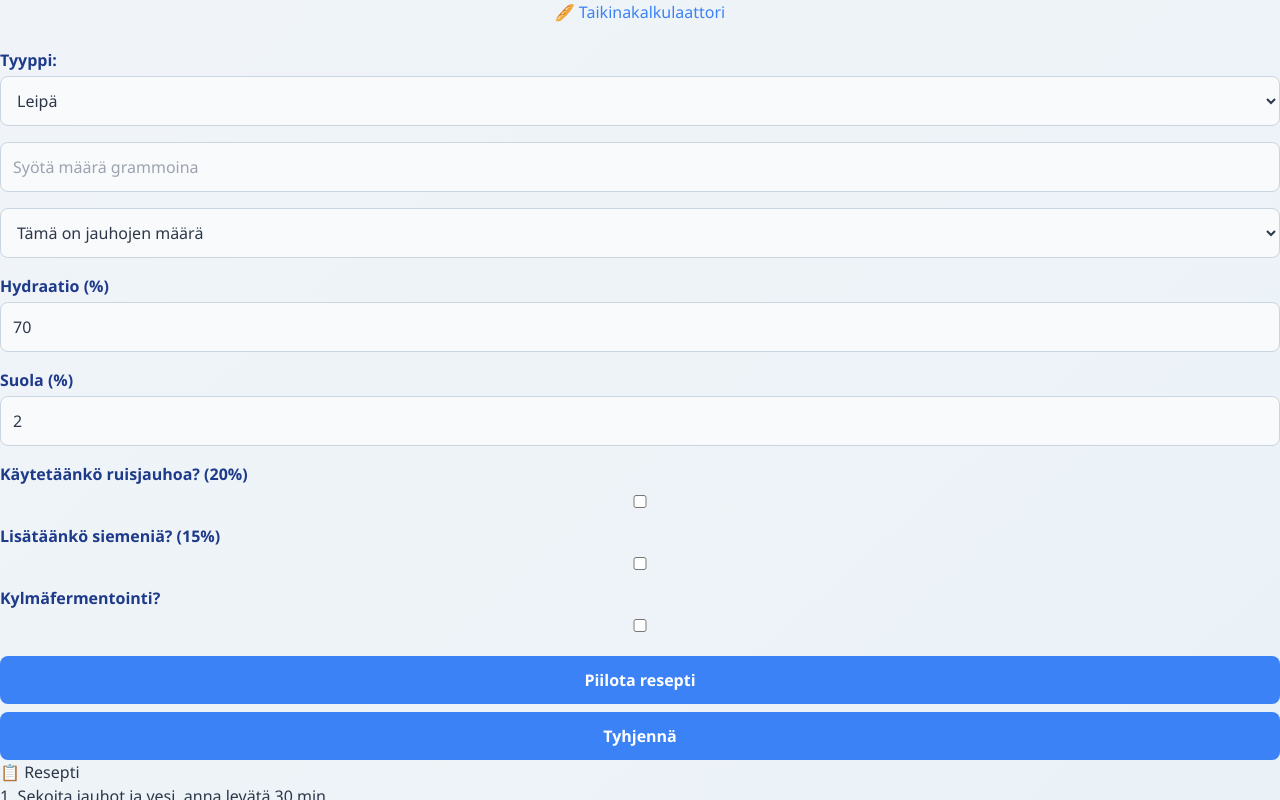
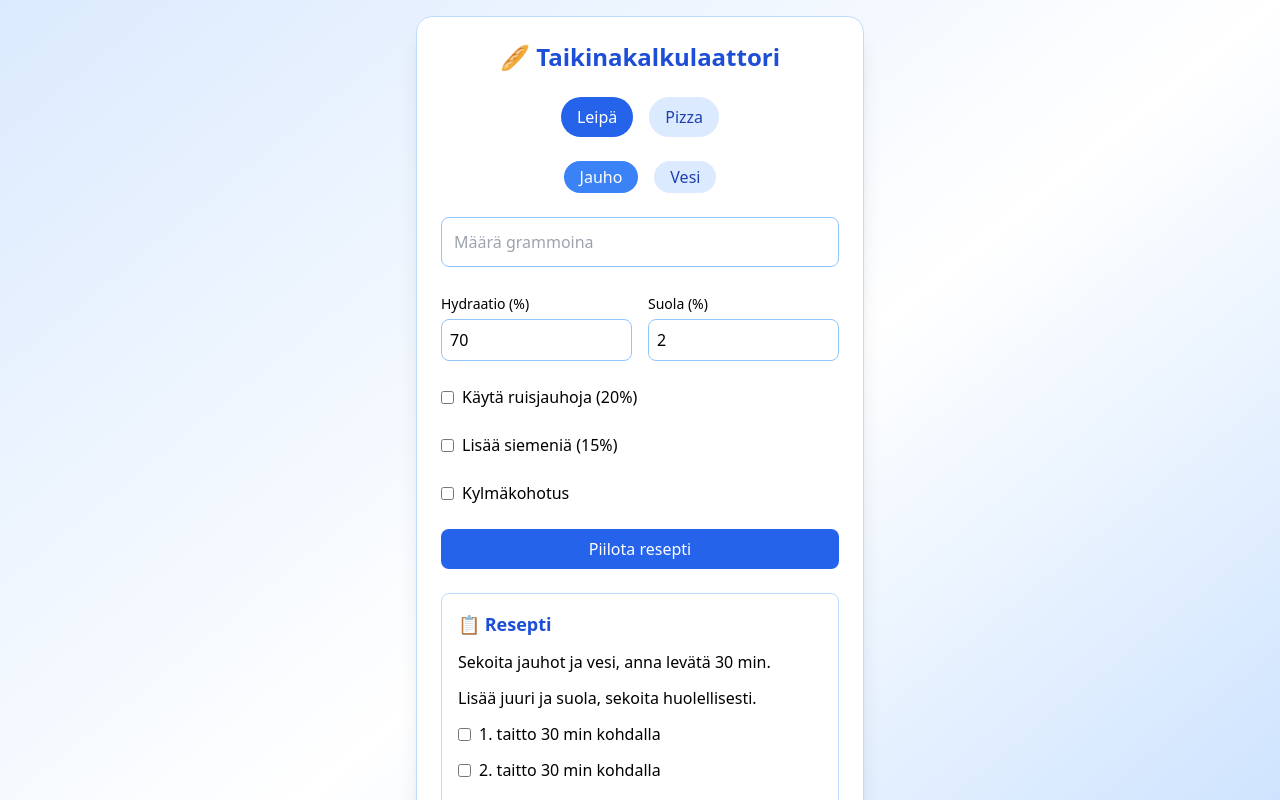
Before and after one commit to VilleJLehtola/Dough-calculator, a React (Vite) app: page / in a window 1280 px wide. Both pictures are taken after a click on the button "Näytä resepti". Shown: the top 800 px of the page. Built offline with nearby package versions, Linux system fonts and the light colour scheme.

Commit message:
Update App.jsx

```diff
--- a/src/App.jsx
+++ b/src/App.jsx
@@ -1,44 +1,42 @@
-import React, { useState } from 'react';
-import './App.css';
+import React, { useState } from "react";
+import "./index.css"; // Use your main CSS file
 
 export default function App() {
-  const [inputGrams, setInputGrams] = useState('');
-  const [inputType, setInputType] = useState('jauho');
+  const [inputGrams, setInputGrams] = useState("");
+  const [inputType, setInputType] = useState("jauho");
   const [hydration, setHydration] = useState(70);
   const [saltPct, setSaltPct] = useState(2);
-  const [mode, setMode] = useState('leipa');
+  const [mode, setMode] = useState("leipa");
   const [showRecipe, setShowRecipe] = useState(false);
+  const [coldFermentation, setColdFermentation] = useState(false);
+  const [useRye, setUseRye] = useState(false);
+  const [addSeeds, setAddSeeds] = useState(false);
+  const [addOil, setAddOil] = useState(false);
   const [foldsDone, setFoldsDone] = useState(0);
 
-  const [useOil, setUseOil] = useState(false);
-  const [coldFerment, setColdFerment] = useState(false);
-  const [useRye, setUseRye] = useState(false);
-  const [useSeeds, setUseSeeds] = useState(false);
-
   const resetAll = () => {
-    setInputGrams('');
-    setInputType('jauho');
+    setInputGrams("");
+    setInputType("jauho");
     setHydration(70);
     setSaltPct(2);
-    setMode('leipa');
+    setMode("leipa");
     setShowRecipe(false);
+    setColdFermentation(false);
+    setUseRye(false);
+    setAddSeeds(false);
+    setAddOil(false);
     setFoldsDone(0);
-    setUseOil(false);
-    setColdFerment(false);
-    setUseRye(false);
-    setUseSeeds(false);
   };
 
   const calculate = () => {
     const grams = parseFloat(inputGrams);
-    if (isNaN(grams) || grams <= 0) return {};
+    if (isNaN(grams) || grams <= 0) return null;
 
     const h = hydration / 100;
     const s = saltPct / 100;
+    let jauho, vesi, suola, juuri, oljy = 0, seeds = 0;
 
-    let jauho, vesi, suola, juuri, öljy = 0, siemenet = 0;
-
-    if (inputType === 'jauho') {
+    if (inputType === "jauho") {
       jauho = grams;
       vesi = h * jauho;
     } else {
@@ -48,168 +46,190 @@ export default function App() {
 
     suola = jauho * s;
     juuri = jauho * 0.2;
+    if (addOil && mode === "pizza") oljy = jauho * 0.03;
+    if (addSeeds && mode === "leipa") seeds = jauho * 0.15;
+    const yhteensa = jauho + vesi + suola + juuri + oljy + seeds;
 
-    if (mode === 'pizza' && useOil) {
-      öljy = jauho * 0.03;
-    }
-
-    if (useSeeds && mode === 'leipa') {
-      siemenet = jauho * 0.15;
-    }
-
-    const jauhotyypit = mode === 'pizza'
+    const jauhotyypit =
+      mode === "pizza"
         ? {
-          '00-jauho': jauho * (1000 / 1070),
-          'puolikarkea': jauho * (70 / 1070),
+            "00-jauho": jauho * (1000 / 1070),
+            puolikarkea: jauho * (70 / 1070),
           }
         : useRye
         ? {
-          'puolikarkea': jauho * 0.8,
-          'ruisjauho': jauho * 0.2,
+            ruis: jauho * 0.2,
+            puolikarkea: jauho * 0.65,
+            täysjyvä: jauho * 0.15,
           }
         : {
-          'puolikarkea': jauho * (500 / 620),
-          'täysjyvä': jauho * (120 / 620),
+            puolikarkea: jauho * (500 / 620),
+            täysjyvä: jauho * (120 / 620),
           };
 
-    const yhteensa = jauho + vesi + suola + juuri + öljy + siemenet;
-
-    return { jauho, vesi, suola, juuri, öljy, siemenet, yhteensa, jauhotyypit };
+    return { jauho, vesi, suola, juuri, oljy, seeds, yhteensa, jauhotyypit };
   };
 
   const result = calculate();
 
-  const foldSchedule = ['30min', '30min', '45min', '60min'];
+  return (
+    <div className="min-h-screen flex items-center justify-center bg-gradient-to-br from-blue-100 via-white to-blue-200 p-4 transition-all">
+      <div className="bg-white p-6 rounded-2xl shadow-xl w-full max-w-md border border-blue-200 space-y-6 transition-all duration-500">
+        <h1 className="text-2xl font-bold text-center text-blue-700">🥖 Taikinakalkulaattori</h1>
 
-  return (
-    <div className="app">
-      <div className="calculator">
-        <h1>🥖 Taikinakalkulaattori</h1>
+        <div className="flex justify-center gap-4">
+          <button
+            onClick={() => setMode("leipa")}
+            className={`px-4 py-2 rounded-full ${
+              mode === "leipa" ? "bg-blue-600 text-white" : "bg-blue-100 text-blue-800"
+            }`}
+          >
+            Leipä
+          </button>
+          <button
+            onClick={() => setMode("pizza")}
+            className={`px-4 py-2 rounded-full ${
+              mode === "pizza" ? "bg-blue-600 text-white" : "bg-blue-100 text-blue-800"
+            }`}
+          >
+            Pizza
+          </button>
+        </div>
 
-        <div className="controls">
-          <div className="row">
-            <label>Tyyppi:</label>
-            <select value={mode} onChange={e => setMode(e.target.value)}>
-              <option value="leipa">Leipä</option>
-              <option value="pizza">Pizza</option>
-            </select>
+        <div className="flex justify-center gap-4">
+          <button
+            onClick={() => setInputType("jauho")}
+            className={`px-4 py-1 rounded-full ${
+              inputType === "jauho" ? "bg-blue-500 text-white" : "bg-blue-100 text-blue-800"
+            }`}
+          >
+            Jauho
+          </button>
+          <button
+            onClick={() => setInputType("vesi")}
+            className={`px-4 py-1 rounded-full ${
+              inputType === "vesi" ? "bg-blue-500 text-white" : "bg-blue-100 text-blue-800"
+            }`}
+          >
+            Vesi
+          </button>
         </div>
 
         <input
           type="number"
-            min="0"
           value={inputGrams}
           onChange={e => setInputGrams(e.target.value)}
-            placeholder="Syötä määrä grammoina"
+          placeholder="Määrä grammoina"
+          className="w-full p-3 border border-blue-300 rounded-lg"
         />
 
-          <select
-            value={inputType}
-            onChange={e => setInputType(e.target.value)}
-          >
-            <option value="jauho">Tämä on jauhojen määrä</option>
-            <option value="vesi">Tämä on veden määrä</option>
-          </select>
-
-          <div className="row">
-            <label>Hydraatio (%)</label>
+        <div className="grid grid-cols-2 gap-4">
+          <div>
+            <label className="text-sm font-medium">Hydraatio (%)</label>
             <input
               type="number"
+              value={hydration}
               min={55}
-              value={hydration}
-              onChange={e => setHydration(Math.max(55, parseFloat(e.target.value)))}
+              onChange={e => setHydration(e.target.value)}
+              className="w-full p-2 mt-1 border border-blue-300 rounded-lg"
             />
           </div>
-
-          <div className="row">
-            <label>Suola (%)</label>
+          <div>
+            <label className="text-sm font-medium">Suola (%)</label>
             <input
               type="number"
               value={saltPct}
-              onChange={e => setSaltPct(parseFloat(e.target.value))}
+              onChange={e => setSaltPct(e.target.value)}
+              className="w-full p-2 mt-1 border border-blue-300 rounded-lg"
             />
           </div>
+        </div>
 
-          {mode === 'pizza' && (
-            <div className="row">
-              <label>Lisätäänkö öljyä? (3%)</label>
-              <input type="checkbox" checked={useOil} onChange={e => setUseOil(e.target.checked)} />
+        {mode === "pizza" && (
+          <div className="flex gap-2 items-center">
+            <input type="checkbox" checked={addOil} onChange={e => setAddOil(e.target.checked)} />
+            <label>Lisää öljyä (3%)</label>
           </div>
         )}
 
-          {mode === 'leipa' && (
+        {mode === "leipa" && (
           <>
-              <div className="row">
-                <label>Käytetäänkö ruisjauhoa? (20%)</label>
+            <div className="flex gap-2 items-center">
               <input type="checkbox" checked={useRye} onChange={e => setUseRye(e.target.checked)} />
+              <label>Käytä ruisjauhoja (20%)</label>
             </div>
-              <div className="row">
-                <label>Lisätäänkö siemeniä? (15%)</label>
-                <input type="checkbox" checked={useSeeds} onChange={e => setUseSeeds(e.target.checked)} />
+            <div className="flex gap-2 items-center">
+              <input type="checkbox" checked={addSeeds} onChange={e => setAddSeeds(e.target.checked)} />
+              <label>Lisää siemeniä (15%)</label>
             </div>
           </>
         )}
 
-          <div className="row">
-            <label>Kylmäfermentointi?</label>
-            <input type="checkbox" checked={coldFerment} onChange={e => setColdFerment(e.target.checked)} />
+        <div className="flex gap-2 items-center">
+          <input type="checkbox" checked={coldFermentation} onChange={e => setColdFermentation(e.target.checked)} />
+          <label>Kylmäkohotus</label>
         </div>
 
-          <button onClick={() => setShowRecipe(!showRecipe)}>
-            {showRecipe ? 'Piilota resepti' : 'Näytä resepti'}
+        <button
+          onClick={() => setShowRecipe(!showRecipe)}
+          className="w-full bg-blue-600 text-white py-2 rounded-lg hover:bg-blue-700"
+        >
+          {showRecipe ? "Piilota resepti" : "Näytä resepti"}
         </button>
 
-          <button onClick={resetAll} className="secondary">Tyhjennä</button>
-        </div>
-
-        {result && result.jauho && (
-          <div className="results">
-            <h2>🍞 Ainesosien määrät:</h2>
-            <ul>
-              <li><strong>Vesi:</strong> {result.vesi.toFixed(1)} g</li>
-              <li><strong>Suola:</strong> {result.suola.toFixed(1)} g</li>
-              <li><strong>Juuri:</strong> {result.juuri.toFixed(1)} g</li>
-              {mode === 'pizza' && useOil && <li><strong>Öljy:</strong> {result.öljy.toFixed(1)} g</li>}
-              {mode === 'leipa' && useSeeds && <li><strong>Siemenet:</strong> {result.siemenet.toFixed(1)} g</li>}
+        {result && (
+          <div className="bg-blue-50 p-4 rounded-lg border border-blue-200 transition-all">
+            <h2 className="text-lg font-semibold text-blue-700 mb-2">🧂 Ainesosat:</h2>
+            <ul className="space-y-1 text-sm text-gray-700">
+              <li>Jauhot: {result.jauho.toFixed(1)} g</li>
+              <li>Vesi: {result.vesi.toFixed(1)} g</li>
+              <li>Suola: {result.suola.toFixed(1)} g</li>
+              <li>Juuri: {result.juuri.toFixed(1)} g</li>
+              {result.oljey > 0 && <li>Öljy: {result.oljey.toFixed(1)} g</li>}
+              {result.seeds > 0 && <li>Siemenet: {result.seeds.toFixed(1)} g</li>}
               <li><strong>Yhteensä:</strong> {result.yhteensa.toFixed(1)} g</li>
             </ul>
 
-            <h3>Jauhotyypit:</h3>
-            <ul>
-              {Object.entries(result.jauhotyypit).map(([key, val]) => (
-                <li key={key}>{key}: {val.toFixed(1)} g</li>
+            <h3 className="mt-3 font-medium">Jauhotyypit:</h3>
+            <ul className="text-sm">
+              {Object.entries(result.jauhotyypit).map(([type, val]) => (
+                <li key={type}>
+                  {type}: {val.toFixed(1)} g
+                </li>
               ))}
             </ul>
           </div>
         )}
 
-        <div className={`recipe ${showRecipe ? 'open' : ''}`}>
         {showRecipe && (
-            <>
-              <h2>📋 Resepti</h2>
-              <p>1. Sekoita jauhot ja vesi, anna levätä 30 min.</p>
-              <p>2. Lisää juuri ja sekoita tasaiseksi.</p>
-              <p>3. Tee taittelut:</p>
-              <div className="folds">
-                {foldSchedule.map((label, idx) => (
-                  <label key={idx}>
+          <div className="bg-white border border-blue-200 p-4 rounded-lg space-y-3 transition-all">
+            <h2 className="text-lg font-semibold text-blue-700">📋 Resepti</h2>
+            <p>Sekoita jauhot ja vesi, anna levätä 30 min.</p>
+            <p>Lisää juuri ja suola, sekoita huolellisesti.</p>
+            {[30, 30, 45, 60].map((min, idx) => (
+              <div key={idx} className="flex items-center gap-2">
                 <input
                   type="checkbox"
-                      checked={foldsDone > idx}
-                      onChange={() => setFoldsDone(prev => (prev > idx ? idx : idx + 1))}
+                  checked={foldsDone >= idx + 1}
+                  onChange={() =>
+                    setFoldsDone(prev => (prev === idx + 1 ? idx : Math.max(idx + 1, prev)))
+                  }
                 />
-                    {label}
-                  </label>
+                <span>{idx + 1}. taitto {min} min kohdalla</span>
+              </div>
             ))}
+            {addSeeds && <p>Lisää siemenet ennen viimeistä taittoa.</p>}
+            <p>Muotoile ja kohota {coldFermentation ? "jääkaapissa yön yli" : "huoneenlämmössä"}.</p>
+            <p>Paista 230°C noin 35 minuuttia.</p>
           </div>
-              {useSeeds && <p>4. Lisää siemenet ennen viimeistä taittelua.</p>}
-              <p>{coldFerment
-                ? '5. Nosta jääkaappiin yön yli ja paista 230 °C.'
-                : '5. Kohota ja paista 230 °C.'}
-              </p>
-            </>
         )}
-        </div>
+
+        <button
+          onClick={resetAll}
+          className="w-full bg-gray-200 text-gray-700 py-2 rounded-lg hover:bg-gray-300"
+        >
+          Tyhjennä kaikki
+        </button>
       </div>
     </div>
   );
```
Lines whose indentation alone changed are shown as unchanged.
